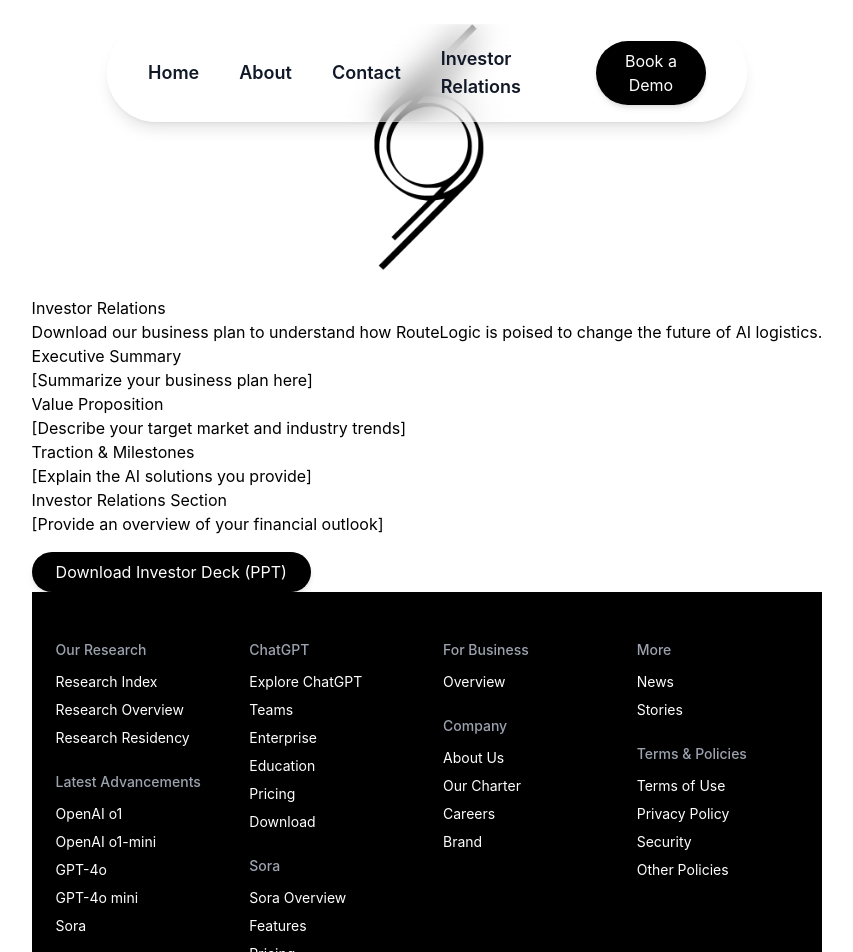
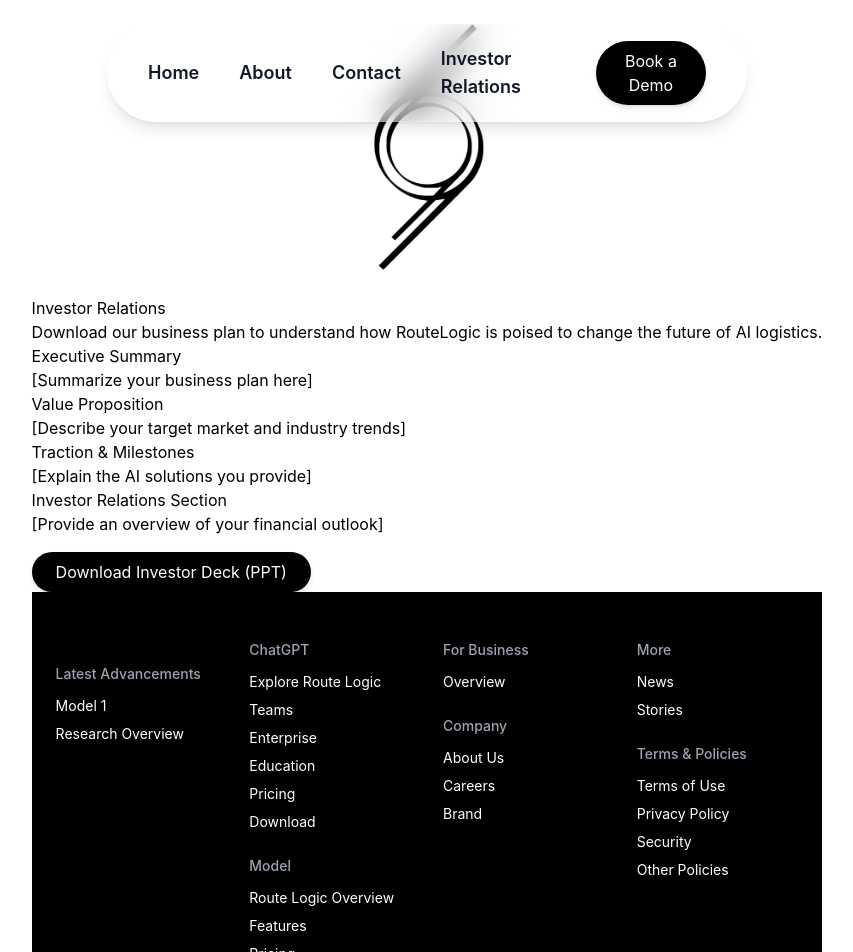
Before and after one commit to BroWang1/Route-Logic, a React (Create React App) app in the folder client/: page /investor-relations in a window 1280 px wide. Shown: the top 952 px of the page, without its empty margins (213-1066 px from the left). Built offline with nearby package versions, Linux system fonts and the light colour scheme.

Commit message:
Update Footer.jsx

```diff
--- a/client/src/components/Footer.jsx
+++ b/client/src/components/Footer.jsx
@@ -5,36 +5,27 @@
 
         {/* Our Research */}
         <div>
-          <h4 className="text-gray-400 font-medium mb-3">Our Research</h4>
-          <ul className="space-y-2">
-            <li>Research Index</li>
-            <li>Research Overview</li>
-            <li>Research Residency</li>
-          </ul>
           <h4 className="text-gray-400 font-medium mt-6 mb-3">Latest Advancements</h4>
           <ul className="space-y-2">
-            <li>OpenAI o1</li>
-            <li>OpenAI o1-mini</li>
-            <li>GPT-4o</li>
-            <li>GPT-4o mini</li>
-            <li>Sora</li>
+            <li>Model 1</li>
+            <li>Research Overview</li>
           </ul>
         </div>
 
-        {/* ChatGPT & Sora */}
+        {/* Model */}
         <div>
           <h4 className="text-gray-400 font-medium mb-3">ChatGPT</h4>
           <ul className="space-y-2">
-            <li>Explore ChatGPT</li>
+            <li>Explore Route Logic</li>
             <li>Teams</li>
             <li>Enterprise</li>
             <li>Education</li>
             <li>Pricing</li>
             <li>Download</li>
           </ul>
-          <h4 className="text-gray-400 font-medium mt-6 mb-3">Sora</h4>
+          <h4 className="text-gray-400 font-medium mt-6 mb-3">Model</h4>
           <ul className="space-y-2">
-            <li>Sora Overview</li>
+            <li>Route Logic Overview</li>
             <li>Features</li>
             <li>Pricing</li>
             <li className="text-blue-400">Help Center ↗</li>
@@ -51,7 +42,6 @@
           <h4 className="text-gray-400 font-medium mt-6 mb-3">Company</h4>
           <ul className="space-y-2">
             <li>About Us</li>
-            <li>Our Charter</li>
             <li>Careers</li>
             <li>Brand</li>
           </ul>
```
